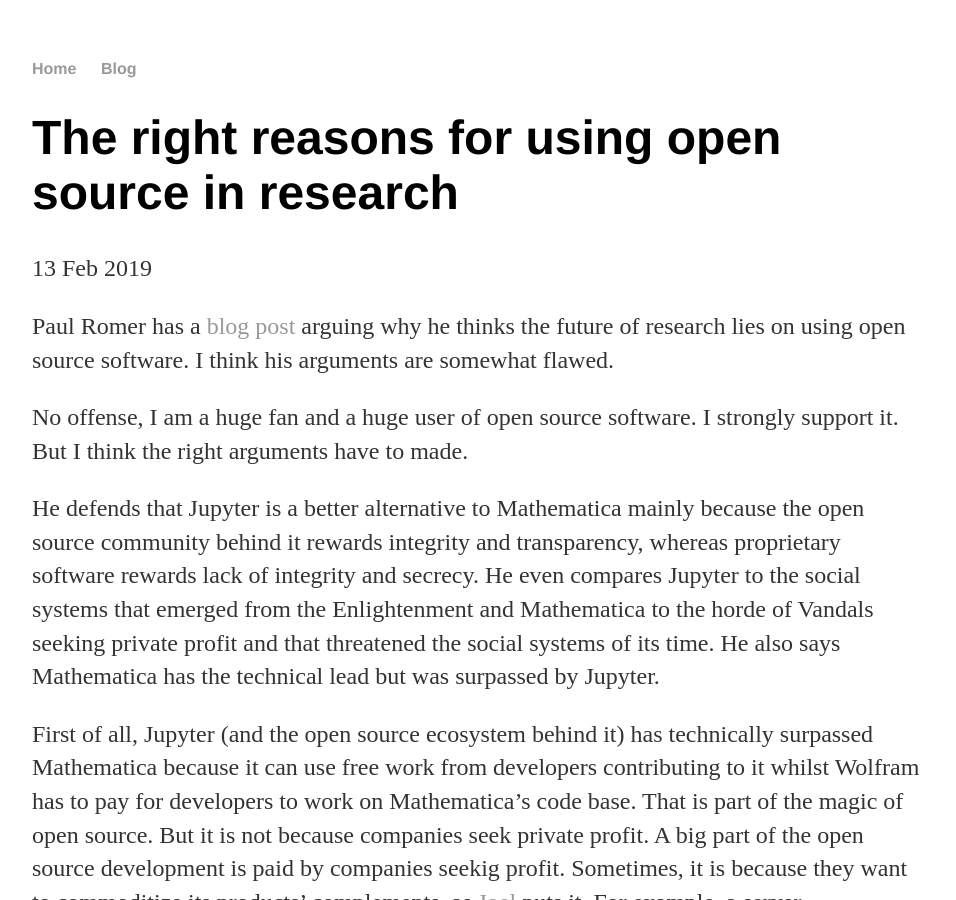
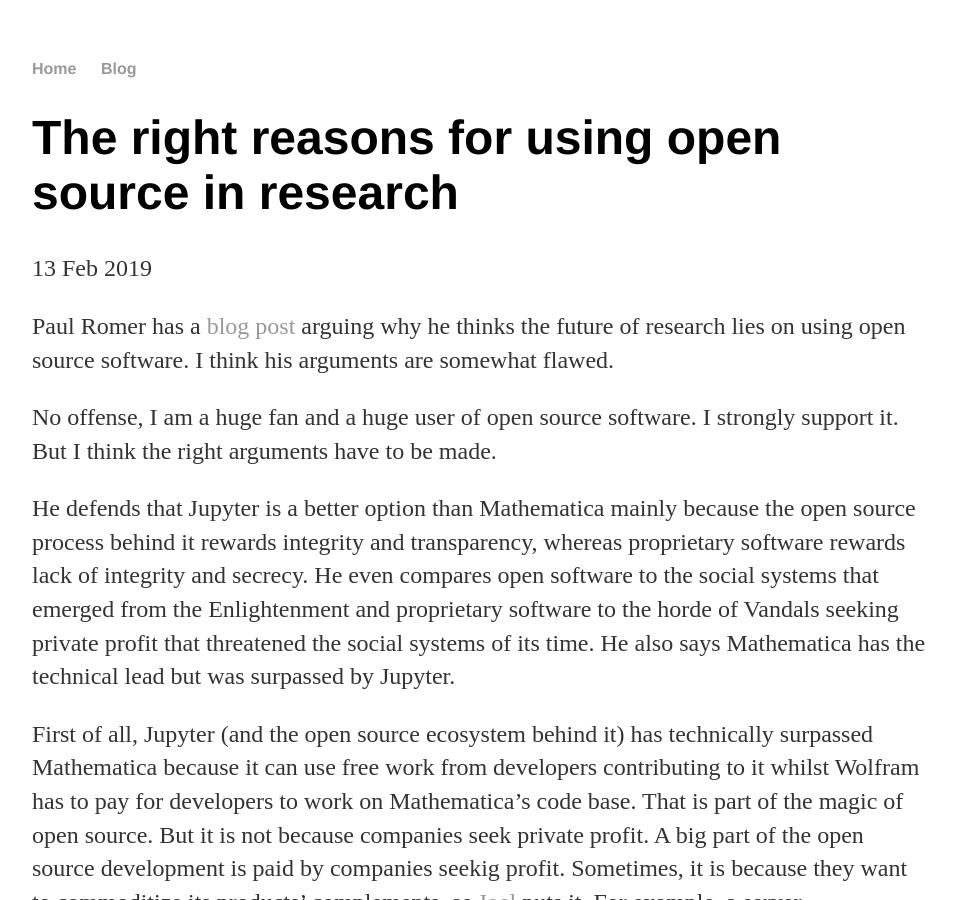
Before and after one commit to ezerfernandes/ezerfernandes.github.io, a Jekyll site: the page built from _posts/2019-02-13-right-reasons-open-source-for-research.md, in a window 1280 px wide and 900 px high. Shown: the whole window, without its empty margins (160-1116 px from the left). Built offline with Jekyll 4.4.1, drawn with Linux system fonts in a browser that asks for light colours.

Commit message:
Update 2019-02-13-right-reasons-open-source-for-research.md

```diff
--- a/_posts/2019-02-13-right-reasons-open-source-for-research.md
+++ b/_posts/2019-02-13-right-reasons-open-source-for-research.md
@@ -6,9 +6,9 @@
 
 Paul Romer has a [blog post](https://paulromer.net/jupyter-mathematica-and-the-future-of-the-research-paper/) arguing why he thinks the future of research lies on using open source software. I think his arguments are somewhat flawed.
 
-No offense, I am a huge fan and a huge user of open source software. I strongly support it. But I think the right arguments have to made.
+No offense, I am a huge fan and a huge user of open source software. I strongly support it. But I think the right arguments have to be made.
 
-He defends that Jupyter is a better alternative to Mathematica mainly because the open source community behind it rewards integrity and transparency, whereas proprietary software rewards lack of integrity and secrecy. He even compares Jupyter to the social systems that emerged from the Enlightenment and Mathematica to the horde of Vandals seeking private profit and that threatened the social systems of its time. He also says Mathematica has the technical lead but was surpassed by Jupyter.
+He defends that Jupyter is a better option than Mathematica mainly because the open source process behind it rewards integrity and transparency, whereas proprietary software rewards lack of integrity and secrecy. He even compares open software to the social systems that emerged from the Enlightenment and proprietary software to the horde of Vandals seeking private profit that threatened the social systems of its time. He also says Mathematica has the technical lead but was surpassed by Jupyter.
 
 First of all, Jupyter (and the open source ecosystem behind it) has technically surpassed Mathematica because it can use free work from developers contributing to it whilst Wolfram has to pay for developers to work on Mathematica's code base. That is part of the magic of open source. But it is not because companies seek private profit. A big part of the open source development is paid by companies seekig profit. Sometimes, it is because they want to commoditize its products’ complements, as [Joel](https://www.joelonsoftware.com/2002/06/12/strategy-letter-v/) puts it. For example, a server manufacturer could pay a team to develop a open source operational system so that when someone buys a server more of the total cost from buying it goes to the company.
 
```
